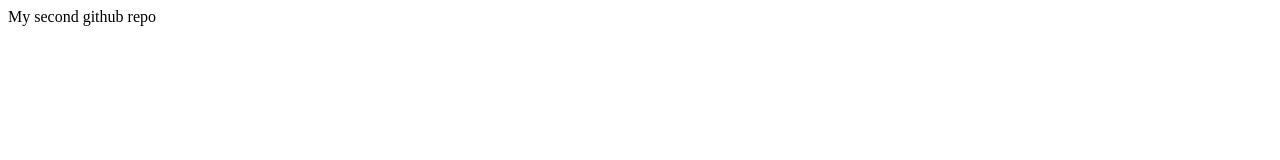
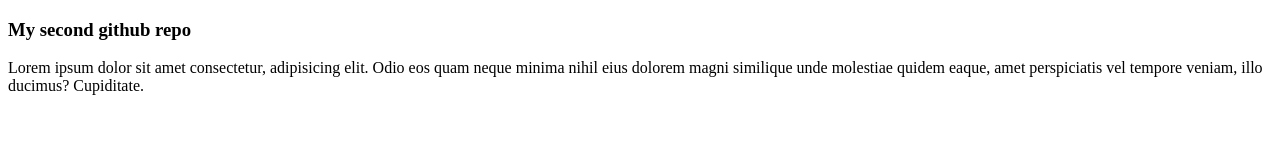
Before and after one commit to monna629/my-second-github-repo, a plain HTML site: page index.html in a window 1280 px wide. Drawn offline with Linux system fonts and the light colour scheme.

Commit message:
checking

```diff
--- a/index.html
+++ b/index.html
@@ -6,6 +6,11 @@
     <title>Document</title>
   </head>
   <body>
-    My second github repo
+    <h3>My second github repo</h3>
+    <p>
+      Lorem ipsum dolor sit amet consectetur, adipisicing elit. Odio eos quam
+      neque minima nihil eius dolorem magni similique unde molestiae quidem
+      eaque, amet perspiciatis vel tempore veniam, illo ducimus? Cupiditate.
+    </p>
   </body>
 </html>
```
